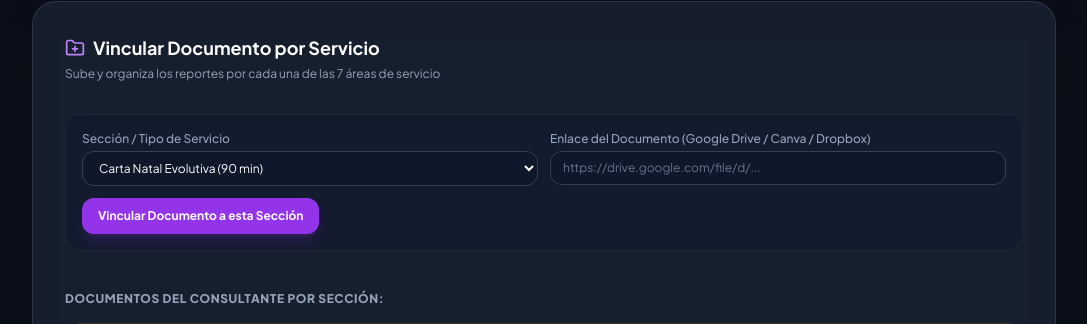
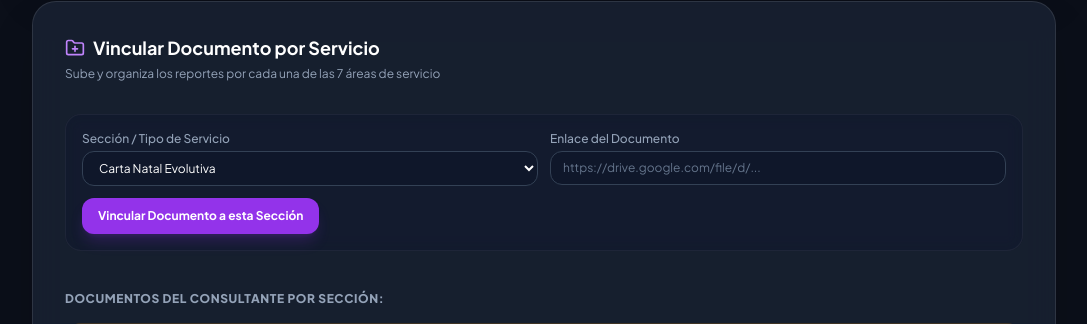
Before and after one commit to ItsVal00/Sistema, a Flask app: template templates/cliente_detalle.html in a window 1280 px wide. Shown: the part 405-729 px from the top of the page, without its empty margins (96-1183 px from the left). Run offline with Flask 3, Linux system fonts and the light colour scheme; the template is opened without the code that fills it, so the values that code supplies are empty; parts of the project's set-up code (start-up, migrations or seed data) failed here and were passed over; some libraries are stand-ins or nearby versions.

```diff
--- a/templates/cliente_detalle.html
+++ b/templates/cliente_detalle.html
@@ -133,16 +133,16 @@
                         <select name="tipo_doc" required class="w-full bg-slate-900 border border-slate-700 rounded-xl px-3 py-2 text-white focus:outline-none focus:border-purple-500">
                             <!-- 01 ASTROLOGÍA EVOLUTIVA -->
                             <optgroup label="01 — Astrología Evolutiva" class="bg-slate-900 text-purple-300 font-bold">
-                                <option value="01 — Carta Natal Evolutiva" class="text-white font-normal">Carta Natal Evolutiva (90 min)</option>
-                                <option value="01 — Revolución Solar" class="text-white font-normal">Revolución Solar - Tu Año Personal (60 min)</option>
-                                <option value="01 — Mini Sesión Astrológica" class="text-white font-normal">Mini Sesión Astrológica (30 min)</option>
-                                <option value="01 — Sinastría y Carta Compuesta" class="text-white font-normal">Sinastría y Carta Compuesta (90 min)</option>
-                                <option value="01 — Astrología Empresarial" class="text-white font-normal">Astrología Empresarial (60 a 90 min)</option>
-                                <option value="01 — Astrología Vocacional" class="text-white font-normal">Astrología Vocacional (60 min)</option>
+                                <option value="01 — Carta Natal Evolutiva" class="text-white font-normal">Carta Natal Evolutiva</option>
+                                <option value="01 — Revolución Solar" class="text-white font-normal">Revolución Solar - Tu Año Personal</option>
+                                <option value="01 — Mini Sesión Astrológica" class="text-white font-normal">Mini Sesión Astrológica</option>
+                                <option value="01 — Sinastría y Carta Compuesta" class="text-white font-normal">Sinastría y Carta Compuesta</option>
+                                <option value="01 — Astrología Empresarial" class="text-white font-normal">Astrología Empresarial</option>
+                                <option value="01 — Astrología Vocacional" class="text-white font-normal">Astrología Vocacional</option>
                             </optgroup>
                             <!-- 02 TAROT EVOLUTIVO -->
                             <optgroup label="02 — Tarot Evolutivo" class="bg-slate-900 text-purple-300 font-bold">
-                                <option value="02 — Lectura Profunda Tarot" class="text-white font-normal">Lectura Profunda (60 min)</option>
+                                <option value="02 — Lectura Profunda Tarot" class="text-white font-normal">Lectura Profunda</option>
                                 <option value="02 — Orientación Práctica Tarot" class="text-white font-normal">Orientación Práctica</option>
                                 <option value="02 — Tarot con Tránsitos" class="text-white font-normal">Revisión de Tránsitos</option>
                             </optgroup>
@@ -154,9 +154,9 @@
                             </optgroup>
                             <!-- 04 CANALIZACIÓN -->
                             <optgroup label="04 — Canalización y Guía Espiritual" class="bg-slate-900 text-purple-300 font-bold">
-                                <option value="04 — Lectura Canalizada" class="text-white font-normal">Lectura Canalizada (60 min)</option>
+                                <option value="04 — Lectura Canalizada" class="text-white font-normal">Lectura Canalizada</option>
                                 <option value="04 — Conexión con Guías" class="text-white font-normal">Conexión con Guías y Maestros</option>
-                                <option value="04 — Apertura de Portales" class="text-white font-normal">Apertura de Portales (60 min)</option>
+                                <option value="04 — Apertura de Portales" class="text-white font-normal">Apertura de Portales</option>
                             </optgroup>
                             <!-- 05 RADIESTESIA -->
                             <optgroup label="05 — Radiestesia y Radiónica" class="bg-slate-900 text-purple-300 font-bold">
@@ -180,7 +180,7 @@
                         </select>
                     </div>
                     <div>
-                        <label class="block text-slate-400 font-medium mb-1">Enlace del Documento (Google Drive / Canva / Dropbox)</label>
+                        <label class="block text-slate-400 font-medium mb-1">Enlace del Documento</label>
                         <input type="url" name="link_documento" required placeholder="https://drive.google.com/file/d/..." class="w-full bg-slate-900 border border-slate-700 rounded-xl px-3 py-2 text-white placeholder-slate-500 focus:outline-none focus:border-purple-500">
                     </div>
                 </div>
```
